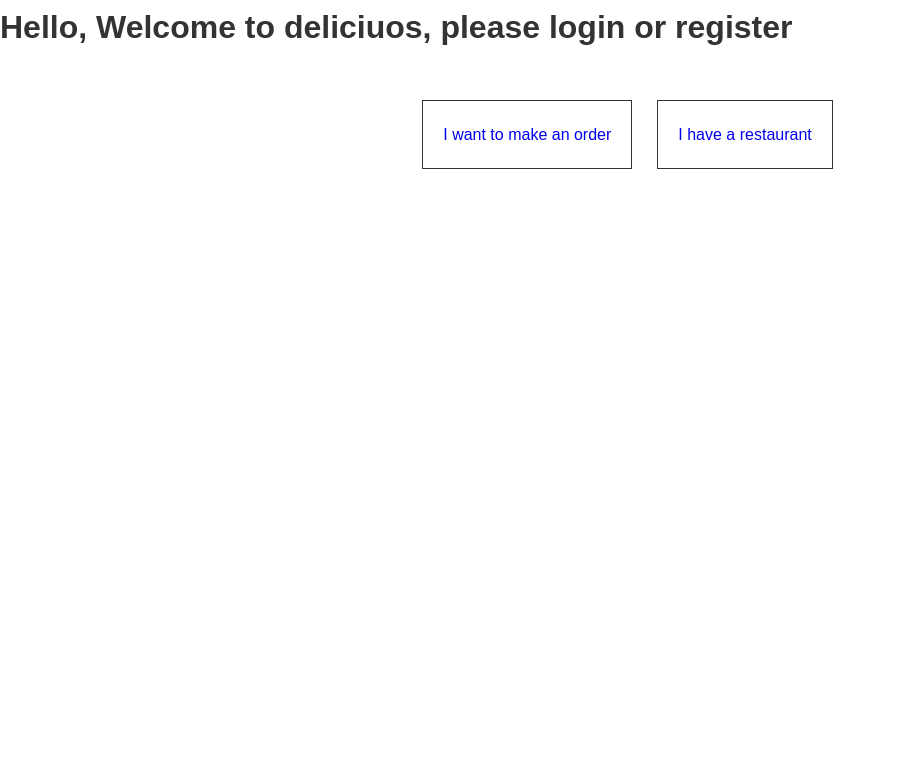
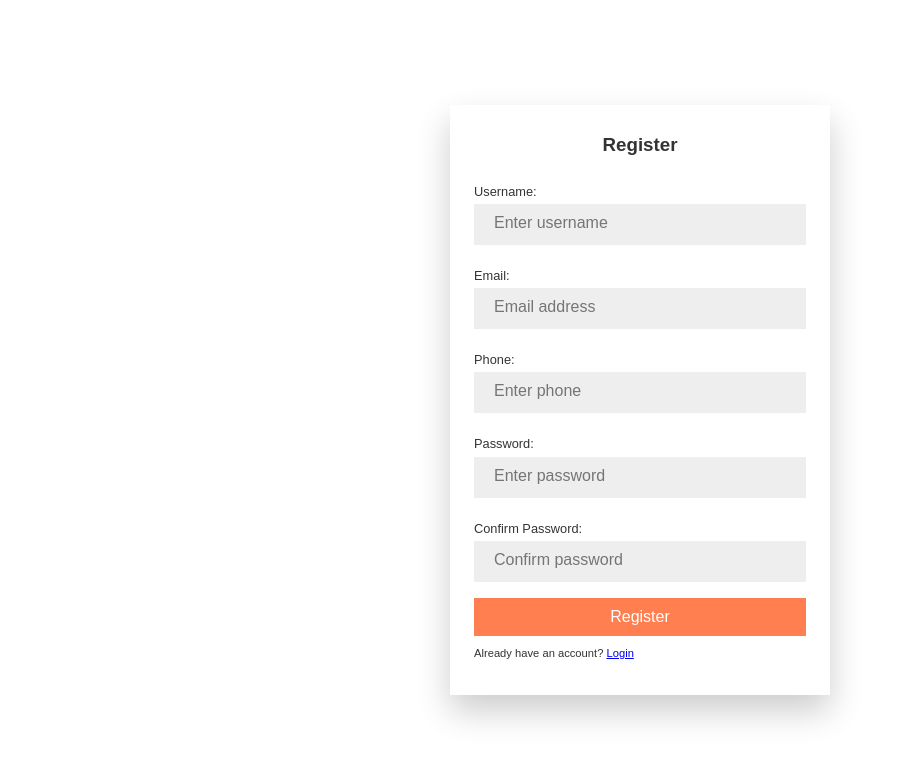
Before and after one commit to Adiso-1/DIY-Food, a React (Create React App) app in the folder client/: page /users/register in a window 1280 px wide. Shown: the top 760 px of the page, without its empty margins (0-902 px from the left). Built offline with nearby package versions, Linux system fonts and the light colour scheme.

Commit message:
forgot password component

```diff
--- a/client/src/App.js
+++ b/client/src/App.js
@@ -4,6 +4,7 @@ import RestaurantsHome from './screens/Restaurants/RestaurantsHome/RestaurantsHo
 import UsersHome from './screens/Users/UsersHome/UsersHome';
 import LoginScreen from './screens/Authorization/LoginScreen';
 import ForgotPasswordScreen from './screens/Authorization/ForgotPasswordScreen';
+import RegisterScreen from './screens/Authorization/RegisterScreen';
 
 const App = () => {
 	return (
@@ -17,6 +18,7 @@ const App = () => {
 					path="/users/forgotpassword"
 					component={ForgotPasswordScreen}
 				/>
+				<Route exact path="/users/register" component={RegisterScreen} />
 				<Route path="/" component={Home} />
 			</Switch>
 		</Router>
--- a/client/src/screens/Authorization/LoginScreen.jsx
+++ b/client/src/screens/Authorization/LoginScreen.jsx
@@ -71,7 +71,7 @@ const LoginScreen = ({ history }) => {
 				</button>
 
 				<span className="login-screen__subtext">
-					Don't have an account? <Link to="/register">Register</Link>
+					Don't have an account? <Link to={`${path}/register`}>Register</Link>
 				</span>
 			</form>
 		</div>
--- /dev/null
+++ b/client/src/screens/Authorization/RegisterScreen.css
@@ -0,0 +1,25 @@
+.register-screen {
+	width: 100%;
+	height: 100vh;
+	display: flex;
+	justify-content: center;
+	align-items: center;
+}
+
+.register-screen__form {
+	width: 380px;
+	padding: 1.5rem;
+	box-shadow: 0 1rem 2rem rgba(0, 0, 0, 0.2);
+	background: #fff;
+}
+
+.register-screen__title {
+	text-align: center;
+	margin-bottom: 1rem;
+}
+
+.register-screen__subtext {
+	font-size: 0.7rem;
+	display: block;
+	margin: 0.5rem 0;
+}
--- /dev/null
+++ b/client/src/screens/Authorization/RegisterScreen.jsx
@@ -0,0 +1,128 @@
+import { useState, useRef } from 'react';
+import axios from 'axios';
+import { Link } from 'react-router-dom';
+import './RegisterScreen.css';
+
+const RegisterScreen = ({ history }) => {
+	const [username, setUsername] = useState('');
+	const [email, setEmail] = useState('');
+	const [password, setPassword] = useState('');
+	const [phone, setPhone] = useState('');
+	const [confirmpassword, setConfirmPassword] = useState('');
+	const [error, setError] = useState('');
+	const [success, setSuccess] = useState('');
+	const buttonRef = useRef(null);
+
+	const path = window.location.pathname.match(/^\/([^/]*)/)[0];
+
+	const registerHandler = (e) => {
+		e.preventDefault();
+		if (password !== confirmpassword) {
+			setPassword('');
+			setConfirmPassword('');
+			setTimeout(() => {
+				setError('');
+			}, 2000);
+			return setError('Passwords do not match');
+		}
+		try {
+			const { data } = axios.post(`${path}/signup`, {
+				username,
+				email,
+				phone,
+				password,
+			});
+			setSuccess(`${username} registered successfully`);
+			buttonRef.current.disabled = true;
+			setTimeout(() => {
+				history.push(`${path}/login`);
+			}, 10000);
+		} catch (error) {
+			setError(error.response.date);
+			setTimeout(() => {
+				setError('');
+			}, 5000);
+		}
+	};
+
+	return (
+		<div className="register-screen">
+			<form onSubmit={registerHandler} className="register-screen__form">
+				<h3 className="register-screen__title">Register</h3>
+				{error && <span className="error-message">{error}</span>}
+				{success && (
+					<span className="success-message">
+						{success} <Link to={`${path}/login`}>Login</Link>
+					</span>
+				)}
+				<div className="form-group">
+					<label htmlFor="name">Username:</label>
+					<input
+						type="text"
+						required
+						id="name"
+						placeholder="Enter username"
+						value={username}
+						onChange={(e) => setUsername(e.target.value)}
+					/>
+				</div>
+				<div className="form-group">
+					<label htmlFor="email">Email:</label>
+					<input
+						type="email"
+						required
+						id="email"
+						placeholder="Email address"
+						value={email}
+						onChange={(e) => setEmail(e.target.value)}
+					/>
+				</div>
+
+				<div className="form-group">
+					<label htmlFor="phone">Phone:</label>
+					<input
+						type="phone"
+						required
+						id="phone"
+						placeholder="Enter phone"
+						value={phone}
+						onChange={(e) => setPhone(e.target.value)}
+					/>
+				</div>
+
+				<div className="form-group">
+					<label htmlFor="password">Password:</label>
+					<input
+						type="password"
+						required
+						id="password"
+						autoComplete="true"
+						placeholder="Enter password"
+						value={password}
+						onChange={(e) => setPassword(e.target.value)}
+					/>
+				</div>
+				<div className="form-group">
+					<label htmlFor="confirmpassword">Confirm Password:</label>
+					<input
+						type="password"
+						required
+						id="confirmpassword"
+						autoComplete="true"
+						placeholder="Confirm password"
+						value={confirmpassword}
+						onChange={(e) => setConfirmPassword(e.target.value)}
+					/>
+				</div>
+				<button ref={buttonRef} type="submit" className="btn btn-primary">
+					Register
+				</button>
+
+				<span className="register-screen__subtext">
+					Already have an account? <Link to={`${path}/login`}>Login</Link>
+				</span>
+			</form>
+		</div>
+	);
+};
+export default RegisterScreen;
--- a/client/src/screens/Users/UsersHome/UsersHome.css
+++ b/client/src/screens/Users/UsersHome/UsersHome.css
@@ -2,6 +2,7 @@
 	width: 100px;
 	height: 100px;
 	border-radius: 50%;
+	object-fit: cover;
 }
 .restaurants-grid {
 	display: grid;
```
Also changed, not shown: 1 other file (tests, documents, lock files or other folders).
